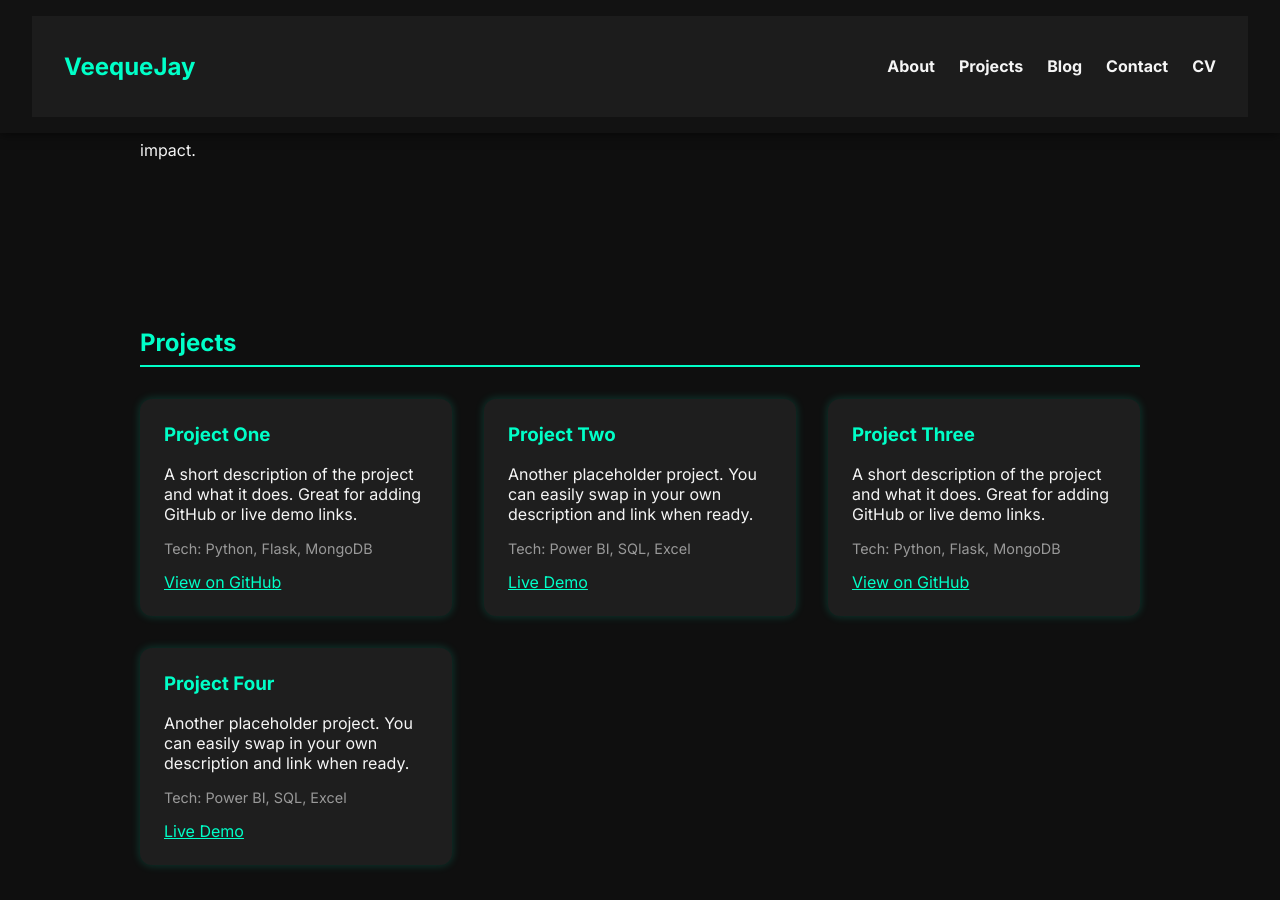
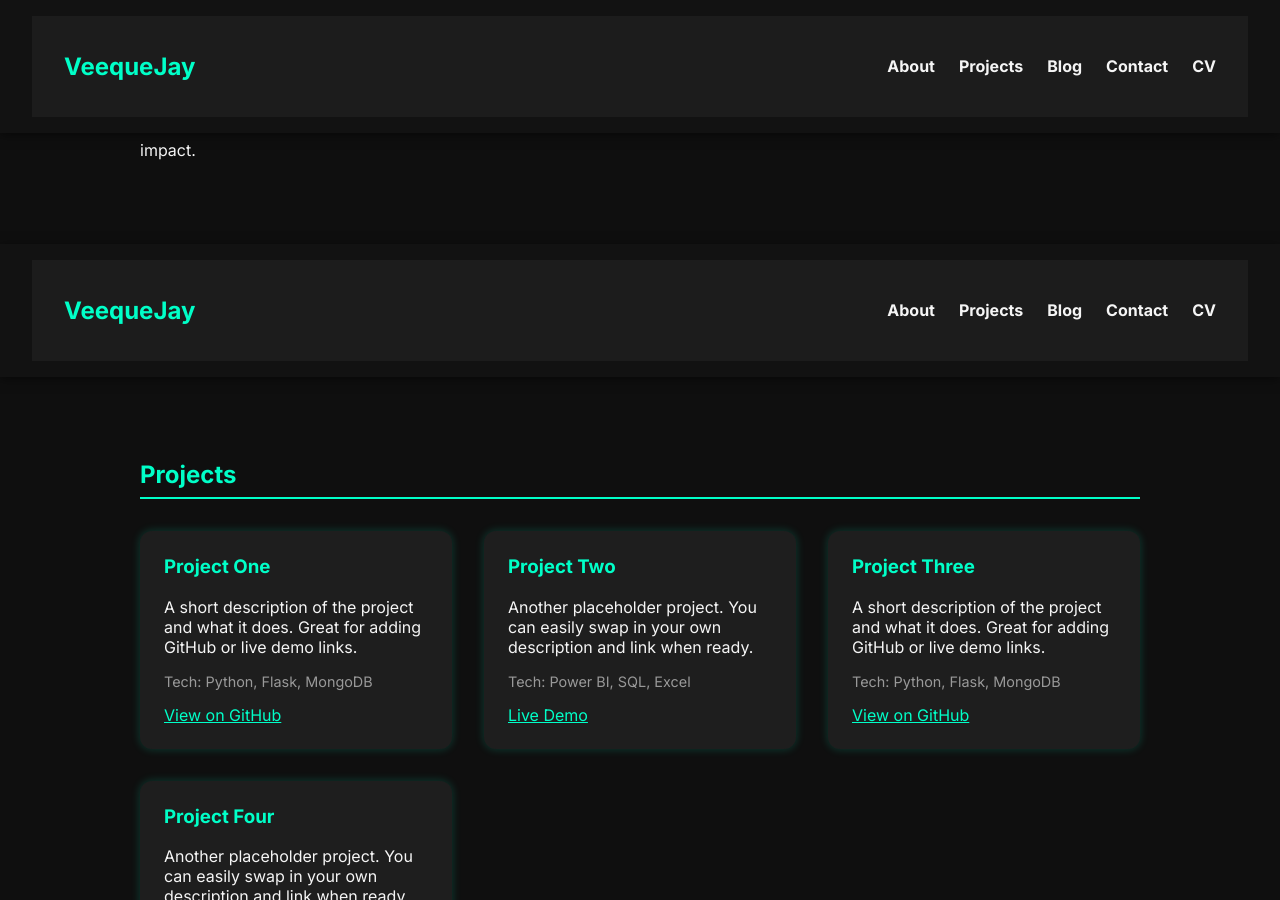
Before and after one commit to VeequeJay/VeequeJay.github.io, a Jekyll site: the page index.html, which Jekyll copies as it is, in a window 1280 px wide and 900 px high, scrolled down 495 px. Built offline with Jekyll 4.4.1, drawn with Linux system fonts in a browser that asks for light colours; some of the changed text lies outside the part shown.

Commit message:
Update index.html

```diff
--- a/index.html
+++ b/index.html
@@ -74,9 +74,9 @@
     <ul style="display: flex; gap: 1.5rem; list-style: none; margin: 0; padding: 0;">
       <li><a href="#about" style=\"color: #f5f5f5; text-decoration: none;\">About</a></li>
       <li><a href="#projects" style=\"color: #f5f5f5; text-decoration: none;\">Projects</a></li>
-      <li><a href="/blog.html" style=\"color: #f5f5f5; text-decoration: none;\">Blog</a></li>
+      <li><a href="blog" style=\"color: #f5f5f5; text-decoration: none;\">Blog</a></li>
       <li><a href="#contact" style=\"color: #f5f5f5; text-decoration: none;\">Contact</a></li>
-      <li><a href="/cv.html" style=\"color: #f5f5f5; text-decoration: none;\">CV</a></li>
+      <li><a href="#cv" style=\"color: #f5f5f5; text-decoration: none;\">CV</a></li>
     </ul>
   </nav>
 </header>
@@ -94,6 +94,19 @@
       In addition to his technical expertise, Victor is passionate about using technology to solve real-world challenges, such as improving access to healthcare for financially constrained individuals. His goal is to bridge the gap between finance, technology, and social impact.
     </p>
   </section>
+
+  <header style="position: sticky; top: 0; background: #121212; padding: 1rem 2rem; z-index: 1000; box-shadow: 0 2px 10px rgba(0,0,0,0.5);">
+  <nav style="display: flex; justify-content: space-between; align-items: center;">
+    <h1 style="color: #00ffc8;">VeequeJay</h1>
+    <ul style="display: flex; gap: 1.5rem; list-style: none; margin: 0; padding: 0;">
+      <li><a href="#about" style=\"color: #f5f5f5; text-decoration: none;\">About</a></li>
+      <li><a href="#projects" style=\"color: #f5f5f5; text-decoration: none;\">Projects</a></li>
+      <li><a href="blog" style=\"color: #f5f5f5; text-decoration: none;\">Blog</a></li>
+      <li><a href="#contact" style=\"color: #f5f5f5; text-decoration: none;\">Contact</a></li>
+      <li><a href="#cv" style=\"color: #f5f5f5; text-decoration: none;\">CV</a></li>
+    </ul>
+  </nav>
+</header>
 
 
   <section id="projects" style="padding: 4rem 2rem; max-width: 1000px; margin: auto; color: #f5f5f5;" data-aos="fade-up">
@@ -131,6 +144,19 @@
   </div>
 </section>
 
+<header style="position: sticky; top: 0; background: #121212; padding: 1rem 2rem; z-index: 1000; box-shadow: 0 2px 10px rgba(0,0,0,0.5);">
+  <nav style="display: flex; justify-content: space-between; align-items: center;">
+    <h1 style="color: #00ffc8;">VeequeJay</h1>
+    <ul style="display: flex; gap: 1.5rem; list-style: none; margin: 0; padding: 0;">
+      <li><a href="#about" style=\"color: #f5f5f5; text-decoration: none;\">About</a></li>
+      <li><a href="#projects" style=\"color: #f5f5f5; text-decoration: none;\">Projects</a></li>
+      <li><a href="blog" style=\"color: #f5f5f5; text-decoration: none;\">Blog</a></li>
+      <li><a href="#contact" style=\"color: #f5f5f5; text-decoration: none;\">Contact</a></li>
+      <li><a href="#cv" style=\"color: #f5f5f5; text-decoration: none;\">CV</a></li>
+    </ul>
+  </nav>
+</header>
+
 
   <section id="blog" data-aos="fade-up">
     <h2>Blog</h2>
@@ -139,6 +165,18 @@
       </p>
   </section>
 
+  <header style="position: sticky; top: 0; background: #121212; padding: 1rem 2rem; z-index: 1000; box-shadow: 0 2px 10px rgba(0,0,0,0.5);">
+  <nav style="display: flex; justify-content: space-between; align-items: center;">
+    <h1 style="color: #00ffc8;">VeequeJay</h1>
+    <ul style="display: flex; gap: 1.5rem; list-style: none; margin: 0; padding: 0;">
+      <li><a href="#about" style=\"color: #f5f5f5; text-decoration: none;\">About</a></li>
+      <li><a href="#projects" style=\"color: #f5f5f5; text-decoration: none;\">Projects</a></li>
+      <li><a href="blog" style=\"color: #f5f5f5; text-decoration: none;\">Blog</a></li>
+      <li><a href="#contact" style=\"color: #f5f5f5; text-decoration: none;\">Contact</a></li>
+      <li><a href="#cv" style=\"color: #f5f5f5; text-decoration: none;\">CV</a></li>
+    </ul>
+  </nav>
+</header>
 
   <section id="contact" style="padding: 4rem 2rem; max-width: 1000px; margin: auto; color: #f5f5f5;" data-aos="fade-up">
   <h2 style="color: #00ffc8; border-bottom: 2px solid #00ffc8; padding-bottom: 0.5rem;">Contact</h2>
@@ -164,7 +202,18 @@
 </section>
 
 
-
+  <header style="position: sticky; top: 0; background: #121212; padding: 1rem 2rem; z-index: 1000; box-shadow: 0 2px 10px rgba(0,0,0,0.5);">
+  <nav style="display: flex; justify-content: space-between; align-items: center;">
+    <h1 style="color: #00ffc8;">VeequeJay</h1>
+    <ul style="display: flex; gap: 1.5rem; list-style: none; margin: 0; padding: 0;">
+      <li><a href="#about" style=\"color: #f5f5f5; text-decoration: none;\">About</a></li>
+      <li><a href="#projects" style=\"color: #f5f5f5; text-decoration: none;\">Projects</a></li>
+      <li><a href="blog" style=\"color: #f5f5f5; text-decoration: none;\">Blog</a></li>
+      <li><a href="#contact" style=\"color: #f5f5f5; text-decoration: none;\">Contact</a></li>
+      <li><a href="#cv" style=\"color: #f5f5f5; text-decoration: none;\">CV</a></li>
+    </ul>
+  </nav>
+</header>
 
 
   <section id="cv" data-aos="fade-up">
```
